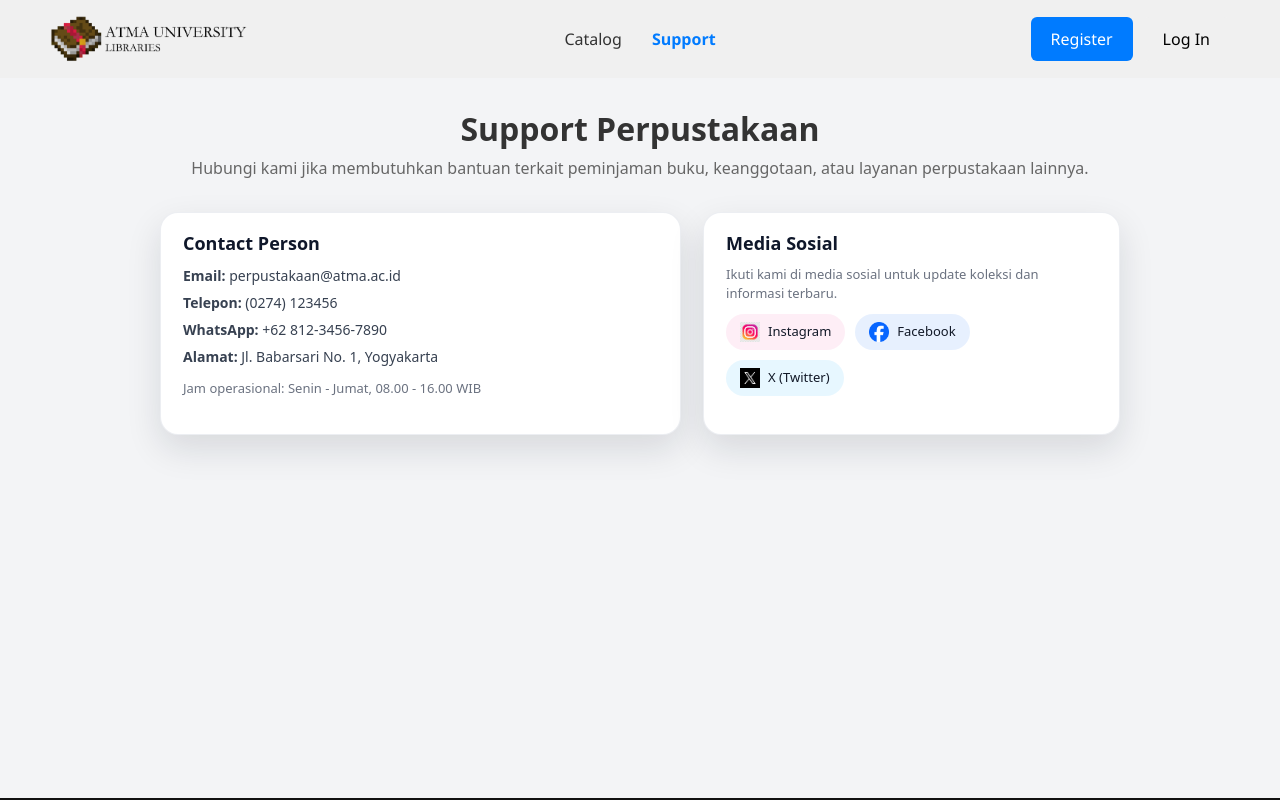
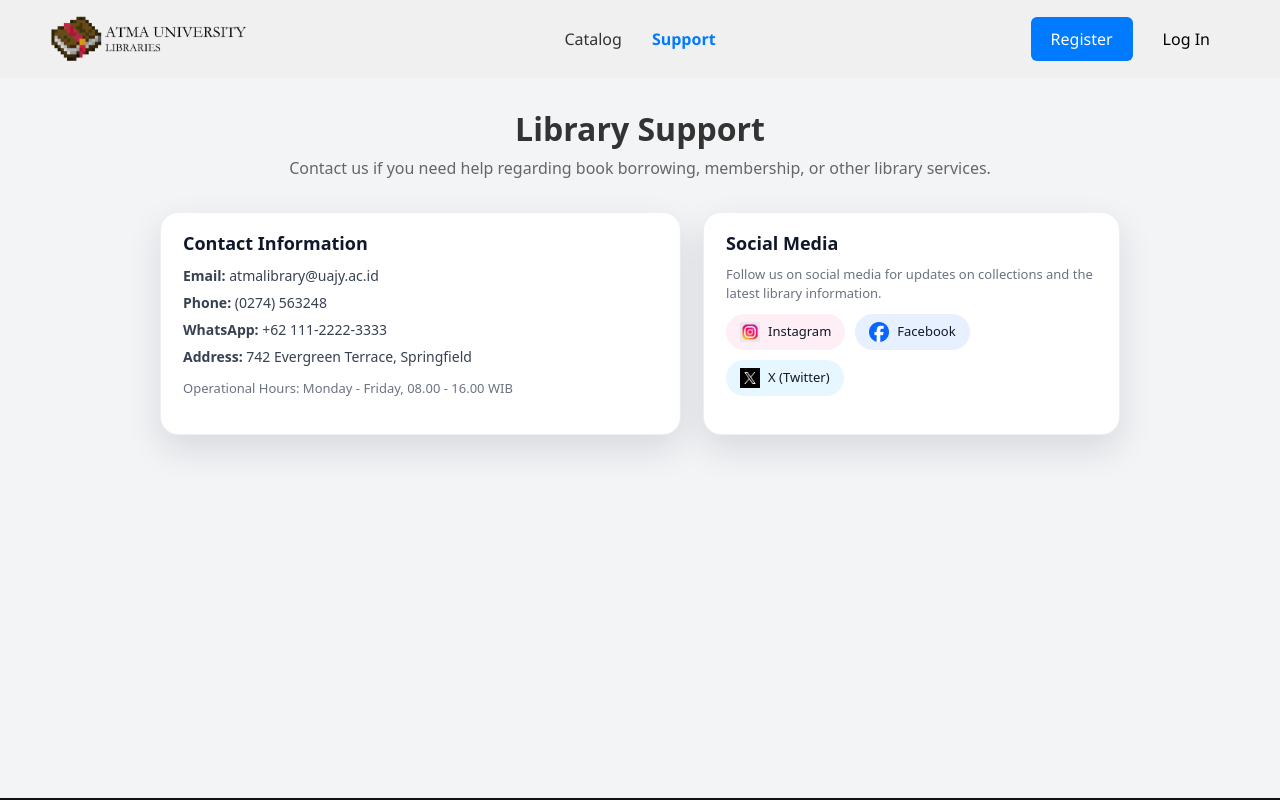
Before and after one commit to RafaelRusdianto/atma-library-fe, a React (Vite) app: page /support in a window 1280 px wide. Shown: the top 800 px of the page. Built offline with nearby package versions, Linux system fonts and the light colour scheme.

Commit message:
JADI BAHASA INGGRIS

```diff
--- a/src/assets/pages/BookDetail/BookDetail.jsx
+++ b/src/assets/pages/BookDetail/BookDetail.jsx
@@ -102,7 +102,7 @@ export default function BookDetail() {
                                             <td className="book-detail-value">{book.ISBN || "-"}</td>
                                         </tr>
                                         <tr>
-                                            <td className="label">Stok</td>
+                                            <td className="label">Stock</td>
                                             <td className="book-detail-value">{book.stok || "-"}</td>
                                             {/* HITUNG LEWAT QUERY COPY BUKU */}
                                         </tr>
--- a/src/assets/pages/BorrowingHistory/BorrowingHistory.jsx
+++ b/src/assets/pages/BorrowingHistory/BorrowingHistory.jsx
@@ -24,7 +24,7 @@ export default function BorrowedHistory() {
   // Ambil data from backend
   const loadHistory = async () => {
     try {
-      const res = await api.get("/member/peminjaman/riwayat"); // ⬅️ sesuaikan endpoint kamu
+      const res = await api.get("/member/peminjaman/riwayat"); // sesuaikan endpoint
       console.log("BORROWED HISTORY RESPONSE:", res.data);
 
       setRows(res.data.data || []);
@@ -190,9 +190,9 @@ export default function BorrowedHistory() {
               </div>
 
               {/* Status / Fine */}
-            <div className="bh-col-status">
-              {renderStatusPill(item.status_detail)}
-            </div>
+              <div className="bh-col-status">
+                {renderStatusPill(item.status_detail)}
+              </div>
             </div>
           ))
         )}
--- a/src/assets/pages/MemberList/memberlist.jsx
+++ b/src/assets/pages/MemberList/memberlist.jsx
@@ -34,15 +34,15 @@ function MemberList() {
 
       setMembers(withNumber);
     } catch (error) {
-      console.error("Gagal mengambil data members:", error);
-      toast.error("Gagal mengambil data member.");
+      console.error("Failed to fetch member's data:", error);
+      toast.error("Failed to fetch member's data.");
     } finally {
       setLoading(false);
     }
   };
 
   const handleDelete = async (id_member) => {
-    if (!confirm("Yakin ingin menghapus member ini?")) return;
+    if (!confirm("Are you sure you want to delete this member?")) return;
 
     try {
       await api.delete(`/petugas/members/${id_member}`);
@@ -53,10 +53,10 @@ function MemberList() {
         setIsEditing(false);
       }
 
-      toast.success("Member berhasil dihapus.");
+      toast.success("Member deleted successfully!");
     } catch (error) {
-      console.error("Gagal menghapus member:", error);
-      toast.error("Gagal menghapus member.");
+      console.error("Failed to delete member's data:", error);
+      toast.error("Failed to delete member's data.");
     }
   };
 
@@ -106,9 +106,9 @@ function MemberList() {
 
       setSelectedMember((prev) => (prev ? { ...prev, ...editForm } : prev));
       setIsEditing(false);
-      toast.success("Data member berhasil diperbarui.");
+      toast.success("Member's data updated successfully.");
     } catch (error) {
-      console.error("Gagal mengupdate member:", error);
+      console.error("Failed to update member's data:", error);
 
       const backendMsg =
         error.response?.data?.message ||
@@ -116,9 +116,9 @@ function MemberList() {
           Object.values(error.response.data.errors).flat().join(", "));
 
       if (backendMsg) {
-        toast.error(`Terjadi kesalahan: ${backendMsg}`);
+        toast.error(`Something went wrong when updating data: ${backendMsg}`);
       } else {
-        toast.error("Terjadi kesalahan saat mengupdate member.");
+        toast.error("Something went wrong when updating data.");
       }
     }
   };
@@ -144,10 +144,13 @@ function MemberList() {
         );
       }
 
-      toast.success("Status member berhasil diubah.");
+      toast.success(`Status set to ${newStatus === "aktif" || newStatus === "active"
+        ? "Active"
+        : "Inactive"
+        }`);
     } catch (error) {
-      console.error("Gagal mengubah status member:", error);
-      toast.error("Gagal mengubah status member.");
+      console.error("Failed to update status:", error);
+      toast.error("Failed to update status.");
     }
   };
 
@@ -165,14 +168,14 @@ function MemberList() {
       <div className="member-header">
         <div>
           <h1 className="member-title">Member List</h1>
-          <p className="member-subtitle">Kelola data anggota perpustakaan</p>
+          <p className="member-subtitle">Manage library members</p>
         </div>
 
         <div className="member-header-actions">
           <input
             type="text"
             className="member-search-input"
-            placeholder="Cari nama / email / nomor member..."
+            placeholder="Search name / email / member number..."
             value={search}
             onChange={(e) => setSearch(e.target.value)}
           />
@@ -184,7 +187,7 @@ function MemberList() {
           {!isEditing ? (
             <>
               <div className="detail-header">
-                <h2>Detail Member</h2>
+                <h2>Member Detail</h2>
                 <button
                   className="detail-close-btn"
                   onClick={() => setSelectedMember(null)}
@@ -195,31 +198,31 @@ function MemberList() {
 
               <div className="detail-grid">
                 <div>
-                  <p className="detail-label">Nama Lengkap</p>
+                  <p className="detail-label">Full Name</p>
                   <p className="detail-value">{selectedMember.nama}</p>
                 </div>
 
                 <div>
-                  <p className="detail-label">Email</p>
+                  <p className="detail-label">Email Address</p>
                   <p className="detail-value">{selectedMember.email}</p>
                 </div>
 
                 <div>
-                  <p className="detail-label">Nomor Member</p>
+                  <p className="detail-label">Member ID</p>
                   <p className="detail-value">
                     {selectedMember.nomor_member || "-"}
                   </p>
                 </div>
 
                 <div>
-                  <p className="detail-label">No. Telp</p>
+                  <p className="detail-label">Telephone Number</p>
                   <p className="detail-value">
                     {selectedMember.no_telp || "-"}
                   </p>
                 </div>
 
                 <div>
-                  <p className="detail-label">Alamat</p>
+                  <p className="detail-label">Address</p>
                   <p className="detail-value">
                     {selectedMember.alamat || "-"}
                   </p>
@@ -279,7 +282,7 @@ function MemberList() {
 
               <div className="detail-grid">
                 <div>
-                  <p className="detail-label">Nama Lengkap</p>
+                  <p className="detail-label">Full Name</p>
                   <input
                     type="text"
                     className="detail-input"
@@ -291,7 +294,7 @@ function MemberList() {
                 </div>
 
                 <div>
-                  <p className="detail-label">Email</p>
+                  <p className="detail-label">Email Address</p>
                   <input
                     type="email"
                     className="detail-input"
@@ -303,7 +306,7 @@ function MemberList() {
                 </div>
 
                 <div>
-                  <p className="detail-label">Nomor Member</p>
+                  <p className="detail-label">Member ID</p>
                   <input
                     type="text"
                     className="detail-input"
@@ -315,7 +318,7 @@ function MemberList() {
                 </div>
 
                 <div>
-                  <p className="detail-label">No. Telp</p>
+                  <p className="detail-label">Telephone Number</p>
                   <input
                     type="text"
                     className="detail-input"
@@ -327,7 +330,7 @@ function MemberList() {
                 </div>
 
                 <div>
-                  <p className="detail-label">Alamat</p>
+                  <p className="detail-label">Address</p>
                   <input
                     type="text"
                     className="detail-input"
@@ -345,10 +348,10 @@ function MemberList() {
                   className="table-btn detail-btn"
                   onClick={() => setIsEditing(false)}
                 >
-                  Batal
+                  Cancel
                 </button>
                 <button type="submit" className="table-btn edit-btn">
-                  Simpan Perubahan
+                  Save Changes
                 </button>
               </div>
             </form>
@@ -358,17 +361,17 @@ function MemberList() {
 
       <div className="member-card">
         {loading ? (
-          <p className="loading-text">Loading data members...</p>
+          <p className="loading-text">Loading members...</p>
         ) : (
           <table className="data-table">
             <thead>
               <tr>
                 <th>No</th>
-                <th>Nama Lengkap</th>
-                <th>Email</th>
-                <th>Nomor Member</th>
+                <th>Full Name</th>
+                <th>Email Address</th>
+                <th>Member ID</th>
                 <th>Status</th>
-                <th>Aksi</th>
+                <th>Action</th>
               </tr>
             </thead>
             <tbody>
@@ -407,7 +410,7 @@ function MemberList() {
               {filtered.length === 0 && (
                 <tr>
                   <td colSpan={6} className="empty-text">
-                    Tidak ada data member.
+                    No members found.
                   </td>
                 </tr>
               )}
--- a/src/assets/pages/Support/support.jsx
+++ b/src/assets/pages/Support/support.jsx
@@ -4,54 +4,55 @@ import "./Support.css";
 function Support() {
   const data = {
     deskripsi:
-      "Hubungi kami jika membutuhkan bantuan terkait peminjaman buku, keanggotaan, atau layanan perpustakaan lainnya.",
-    email: "perpustakaan@atma.ac.id",
-    telepon: "(0274) 123456",
-    whatsapp: "+62 812-3456-7890",
-    alamat: "Jl. Babarsari No. 1, Yogyakarta",
+      "Contact us if you need help regarding book borrowing, membership, or other library services.",
+    email: "atmalibrary@uajy.ac.id",
+    telepon: "(0274) 563248",
+    whatsapp: "+62 111-2222-3333",
+    alamat: "742 Evergreen Terrace, Springfield",
     instagram: "https://instagram.com/atma.library",
     facebook: "https://facebook.com/atmalibrary",
     twitter: "https://x.com/atmalibrary",
-    jam_operasional: "Senin - Jumat, 08.00 - 16.00 WIB",
+    jam_operasional: "Monday - Friday, 08.00 - 16.00 WIB",
   };
 
   return (
     <div className="support-page">
-      {/* HEADER ATAS SAJA */}
+      {/* HEADER */}
       <div className="header">
-        <h1>Support Perpustakaan</h1>
+        <h1>Library Support</h1>
         <p>{data.deskripsi}</p>
       </div>
 
-      {/* DUA KARTU DI BAWAH: CONTACT & MEDIA SOSIAL */}
+      {/* GRID SECTION */}
       <div className="support-grid">
-        {/* Kartu Contact Person */}
+
+        {/* CONTACT CARD */}
         <div className="support-card">
-          <h2 className="card-title">Contact Person</h2>
+          <h2 className="card-title">Contact Information</h2>
           <p className="contact-item">
             <strong>Email:</strong> {data.email}
           </p>
           <p className="contact-item">
-            <strong>Telepon:</strong> {data.telepon}
+            <strong>Phone:</strong> {data.telepon}
           </p>
           <p className="contact-item">
             <strong>WhatsApp:</strong> {data.whatsapp}
           </p>
           <p className="contact-item">
-            <strong>Alamat:</strong> {data.alamat}
+            <strong>Address:</strong> {data.alamat}
           </p>
           <p className="support-note">
-            Jam operasional: {data.jam_operasional}
+            Operational Hours: {data.jam_operasional}
           </p>
         </div>
 
-        {/* Kartu Media Sosial */}
+        {/* SOCIAL MEDIA CARD */}
         <div className="support-card">
-          <h2 className="card-title">Media Sosial</h2>
+          <h2 className="card-title">Social Media</h2>
           <p className="social-desc">
-            Ikuti kami di media sosial untuk update koleksi dan informasi
-            terbaru.
+            Follow us on social media for updates on collections and the latest library information.
           </p>
+
           <div className="social-links">
             {/* Instagram */}
             <a
@@ -83,7 +84,7 @@ function Support() {
               <span>Facebook</span>
             </a>
 
-            {/* X / Twitter */}
+            {/* X (Twitter) */}
             <a
               className="social-pill twitter"
               href={data.twitter}
```
